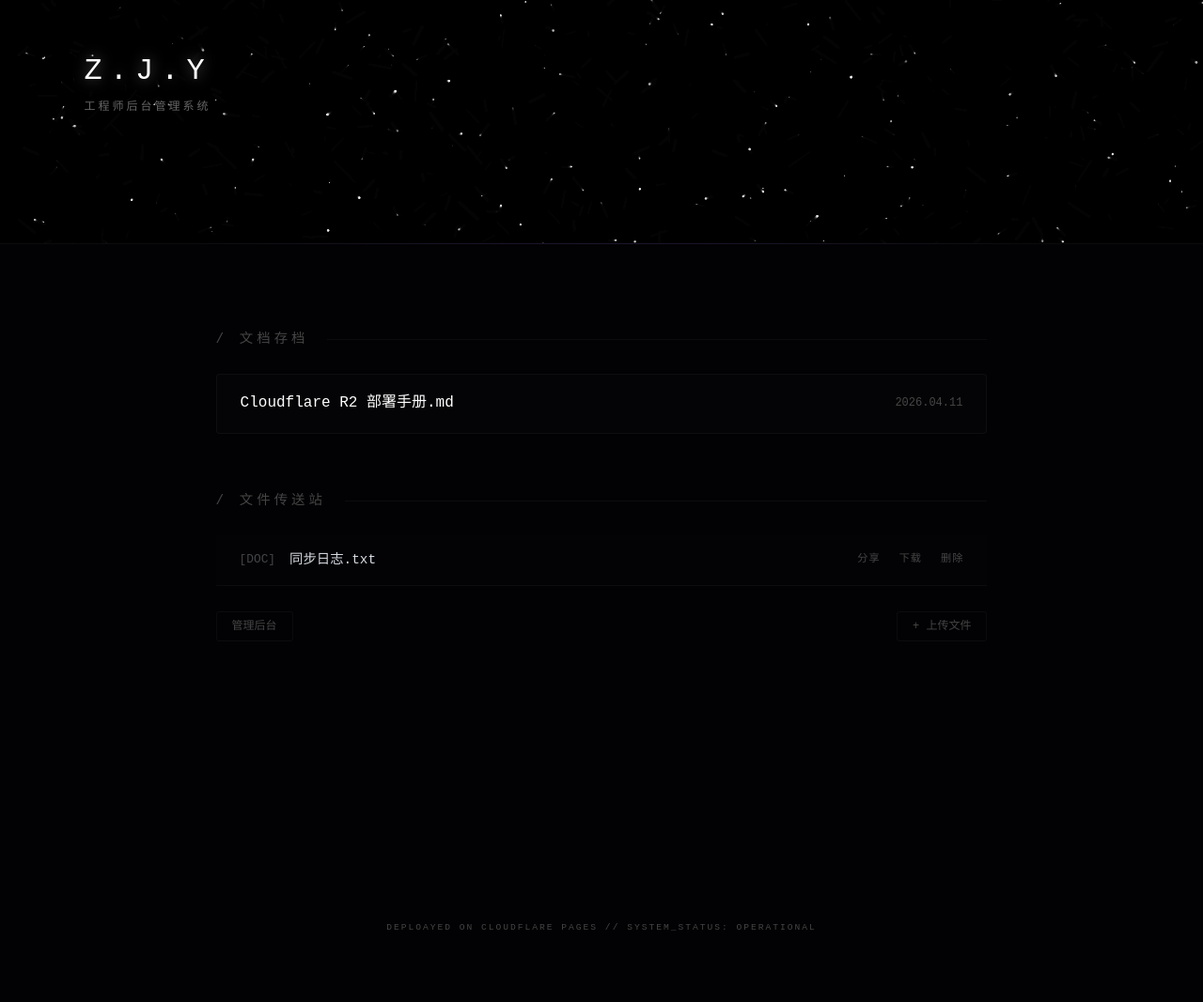
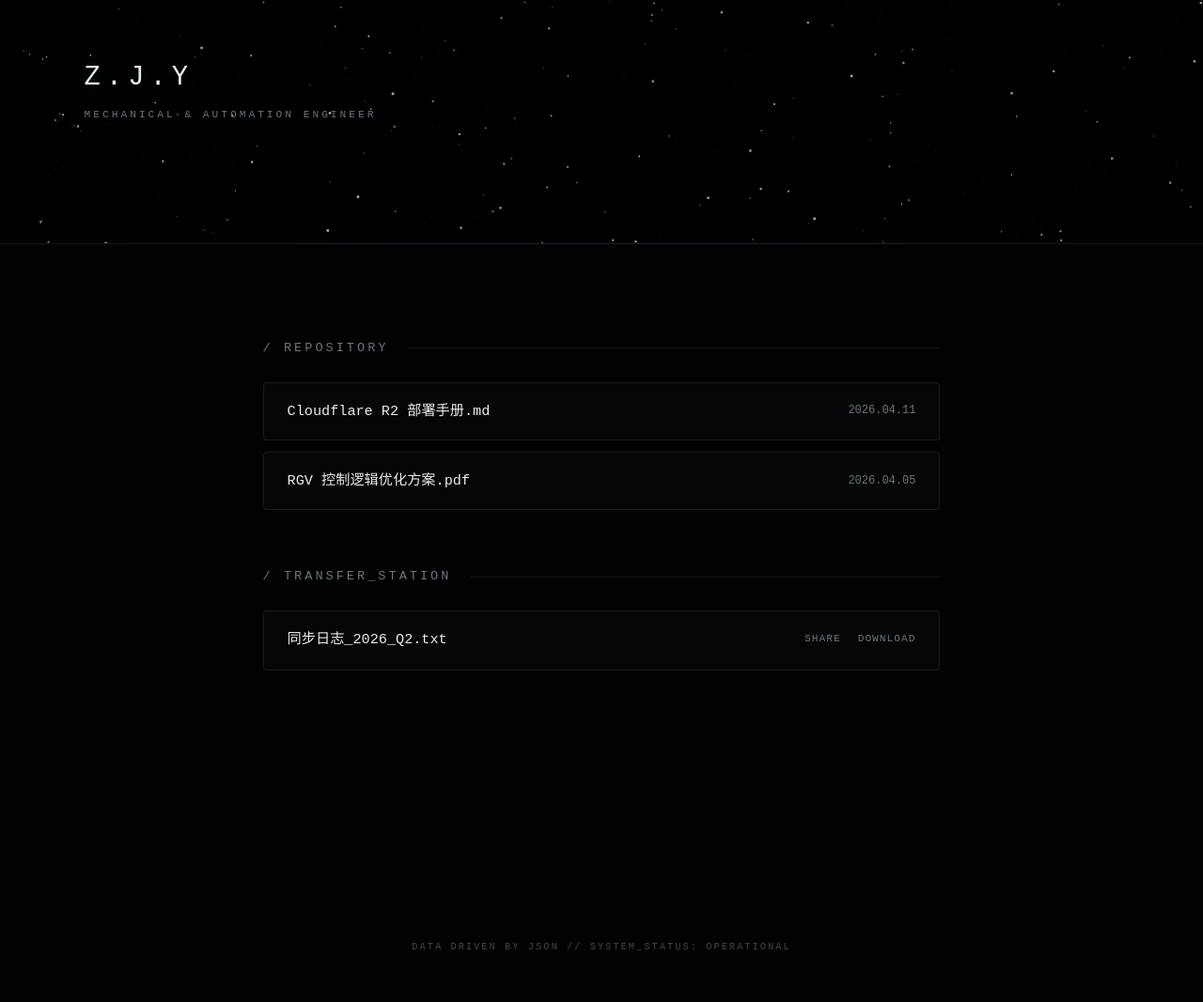
Before and after one commit to zcfree0818/my-website, a plain HTML site: page index.html in a window 1280 px wide. Shown: the whole page at 94% size. Before the commit the page ends 1035 px from the top, so only its background shows below. Drawn offline with Linux system fonts and the light colour scheme.

Commit message:
Update index.html

```diff
--- a/index.html
+++ b/index.html
@@ -7,65 +7,50 @@
     <style>
         :root {
             --bg-color: #020204;
-            --main-text: rgba(224, 230, 237, 0.95);
-            --sub-text: rgba(136, 136, 136, 0.5);
-            --border-color: rgba(255, 255, 255, 0.04);
-            --star-white: #ffffff;
+            --main-text: #ced4da;
+            --title-white: #e9ecef;
+            --sub-text: #6c757d;
+            --border-color: rgba(255, 255, 255, 0.08);
             --accent-blue: #00f2fe;
-            --danger-red: #ff4d4f;
+            --danger-red: #ff7875;
         }
 
         * { margin: 0; padding: 0; box-sizing: border-box; font-family: 'JetBrains Mono', 'PingFang SC', monospace; cursor: default; }
         body { background-color: var(--bg-color); color: var(--main-text); line-height: 1.6; overflow-x: hidden; }
 
-        /* --- 头部星空 --- */
-        .header-strip { height: 260px; width: 100%; position: relative; overflow: hidden; display: flex; align-items: flex-start; border-bottom: 1px solid var(--border-color); background: radial-gradient(circle at center, #1a0f2e 0%, var(--bg-color) 70%); }
+        .header-strip { height: 260px; width: 100%; position: relative; overflow: hidden; display: flex; align-items: flex-start; border-bottom: 1px solid var(--border-color); background: radial-gradient(circle at center, #100a1f 0%, var(--bg-color) 85%); }
         #particle-canvas { position: absolute; top: 0; left: 0; width: 100%; height: 100%; z-index: 1; }
-        .header-content { position: relative; z-index: 10; padding: 50px 0 0 7vw; pointer-events: none; }
-        .name { font-size: 2rem; font-weight: 300; letter-spacing: 8px; color: var(--star-white); text-shadow: 0 0 15px rgba(255, 255, 255, 0.4); }
-        .role { font-size: 0.75rem; color: rgba(255, 255, 255, 0.4); letter-spacing: 3px; text-transform: uppercase; }
+        .header-content { position: relative; z-index: 10; padding: 60px 0 0 7vw; pointer-events: none; }
+        .name { font-size: 1.8rem; font-weight: 300; letter-spacing: 6px; color: var(--title-white); text-shadow: 0 0 20px rgba(0, 242, 254, 0.2); }
+        .role { font-size: 0.7rem; color: var(--sub-text); letter-spacing: 3px; text-transform: uppercase; margin-top: 8px; display: block; }
 
-        /* --- 主体 --- */
-        .main-content { padding: 40px 7vw; max-width: 1000px; margin: 0 auto; min-height: 80vh; }
-        .section-header { margin: 50px 0 25px; display: flex; align-items: center; gap: 20px; }
-        .section-header h2 { font-size: 0.9rem; letter-spacing: 4px; color: var(--sub-text); font-weight: 400; }
+        .main-content { padding: 40px 7vw; max-width: 900px; margin: 0 auto; min-height: 80vh; }
+        .section-header { margin: 60px 0 25px; display: flex; align-items: center; gap: 20px; }
+        .section-header h2 { font-size: 0.85rem; letter-spacing: 3px; color: var(--sub-text); font-weight: 500; text-transform: uppercase; }
         .section-header::after { content: ""; flex: 1; height: 1px; background: var(--border-color); }
 
-        /* --- 文章列表 --- */
-        .item-list { display: flex; flex-direction: column; gap: 12px; margin-bottom: 60px; }
-        .article-row { display: flex; justify-content: space-between; align-items: center; padding: 18px 25px; background: rgba(255, 255, 255, 0.01); border: 1px solid var(--border-color); border-radius: 4px; transition: 0.3s; text-decoration: none; color: inherit; }
-        .article-row:hover { border-color: rgba(255, 255, 255, 0.15); background: rgba(255, 255, 255, 0.02); transform: translateX(5px); }
-        .article-title { font-size: 1rem; font-weight: 400; color: #fff; }
+        .article-row, .file-row {
+            display: flex; justify-content: space-between; align-items: center;
+            padding: 18px 25px; background: rgba(255, 255, 255, 0.02);
+            border: 1px solid var(--border-color); border-radius: 4px;
+            transition: all 0.3s ease; text-decoration: none; color: inherit; margin-bottom: 12px;
+        }
+        .article-row:hover, .file-row:hover {
+            border-color: rgba(0, 242, 254, 0.3);
+            background: rgba(255, 255, 255, 0.04);
+            transform: translateX(4px);
+        }
+        .article-title, .file-name { font-size: 0.95rem; color: var(--title-white); }
+        .date-tag { font-size: 0.75rem; color: var(--sub-text); }
 
-        /* --- 文件列表 --- */
-        .file-row { display: flex; justify-content: space-between; align-items: center; padding: 15px 25px; border-bottom: 1px solid var(--border-color); background: rgba(255, 255, 255, 0.005); transition: 0.3s; }
-        .file-row:hover { background: rgba(255, 255, 255, 0.015); }
-        .file-info { display: flex; align-items: center; gap: 15px; flex: 1; }
-        .file-icon { opacity: 0.3; font-size: 0.8rem; }
-        .file-name { font-size: 0.9rem; color: var(--main-text); }
+        .file-actions { display: flex; gap: 18px; }
+        .action-link {
+            font-size: 0.7rem; color: var(--sub-text); text-decoration: none;
+            letter-spacing: 1px; cursor: pointer; border-bottom: 1px solid transparent; transition: 0.2s;
+        }
+        .action-link:hover { color: var(--accent-blue); border-bottom-color: var(--accent-blue); }
 
-        .file-actions { display: flex; gap: 20px; }
-        .action-link { font-size: 0.7rem; color: var(--sub-text); text-decoration: none; letter-spacing: 1px; cursor: pointer; border-bottom: 1px solid transparent; transition: 0.2s; }
-        .action-link:hover { color: #fff; border-bottom: 1px solid #fff; }
-        .action-link.delete:hover { color: var(--danger-red); border-bottom-color: var(--danger-red); }
-
-        /* --- 底部控制 --- */
-        .bottom-controls { margin-top: 30px; display: flex; justify-content: space-between; align-items: center; }
-        .mini-upload-btn, .admin-entry-btn { font-size: 0.75rem; color: var(--sub-text); border: 1px solid var(--border-color); padding: 8px 16px; border-radius: 3px; cursor: pointer; transition: 0.3s; text-decoration: none; }
-        .mini-upload-btn:hover, .admin-entry-btn:hover { border-color: rgba(255,255,255,0.3); color: #fff; }
-
-        /* --- 后台管理遮罩层 --- */
-        #admin-panel { position: fixed; top: 0; left: 0; width: 100%; height: 100%; background: var(--bg-color); z-index: 100; display: none; padding: 40px 7vw; overflow-y: auto; }
-        .admin-header { display: flex; justify-content: space-between; align-items: center; margin-bottom: 40px; border-bottom: 1px solid var(--border-color); padding-bottom: 20px; }
-        .admin-grid { display: grid; grid-template-columns: 1fr 1fr; gap: 30px; }
-        .editor-container { display: flex; flex-direction: column; gap: 15px; }
-        input, textarea { background: rgba(255,255,255,0.05); border: 1px solid var(--border-color); color: #fff; padding: 15px; border-radius: 4px; outline: none; }
-        textarea { height: 400px; resize: vertical; font-family: 'JetBrains Mono', monospace; }
-        .save-btn { background: var(--star-white); color: #000; padding: 12px; border-radius: 4px; text-align: center; font-weight: bold; margin-top: 10px; }
-
-        /* 极简进度条 */
-        .mini-progress { height: 1px; background: var(--accent-blue); width: 0; position: fixed; bottom: 0; left: 0; transition: width 0.3s; }
-        footer { padding: 80px 0 40px; text-align: center; font-size: 0.6rem; color: var(--sub-text); letter-spacing: 2px; }
+        footer { padding: 100px 0 50px; text-align: center; font-size: 0.65rem; color: var(--sub-text); letter-spacing: 2px; opacity: 0.6; }
     </style>
 </head>
 <body>
@@ -74,152 +59,100 @@
         <canvas id="particle-canvas"></canvas>
         <div class="header-content">
             <h1 class="name">Z.J.Y</h1>
-            <span class="role">工程师后台管理系统</span>
+            <span class="role">Mechanical & Automation Engineer</span>
         </div>
     </header>
 
-    <main class="main-content" id="visitor-view">
-        <div class="section-header"><h2>/ 文档存档</h2></div>
-        <div class="item-list" id="article-list">
-            <a href="#" class="article-row">
-                <span class="article-title">Cloudflare R2 部署手册.md</span>
-                <span style="font-size: 0.75rem; color: var(--sub-text);">2026.04.11</span>
-            </a>
-        </div>
+    <main class="main-content">
+        <div class="section-header"><h2>/ REPOSITORY</h2></div>
+        <div id="article-list"></div>
 
-        <div class="section-header"><h2>/ 文件传送站</h2></div>
-        <div id="file-container">
-            <div class="file-row">
-                <div class="file-info">
-                    <span class="file-icon">[DOC]</span>
-                    <span class="file-name">同步日志.txt</span>
-                </div>
-                <div class="file-actions">
-                    <span class="action-link" onclick="copyLink()">分享</span>
-                    <span class="action-link" onclick="downloadFile()">下载</span>
-                    <span class="action-link delete" onclick="deleteFile(this)">删除</span>
-                </div>
-            </div>
-        </div>
-
-        <div class="bottom-controls">
-            <div class="admin-entry">
-                <span class="admin-entry-btn" onclick="toggleAdmin(true)">管理后台</span>
-            </div>
-            <div class="upload-footer">
-                <input type="file" id="file-input" style="display:none">
-                <label for="file-input" class="mini-upload-btn">+ 上传文件</label>
-            </div>
-        </div>
+        <div class="section-header"><h2>/ TRANSFER_STATION</h2></div>
+        <div id="file-container"></div>
     </main>
 
-    <div id="admin-panel">
-        <div class="admin-header">
-            <h3>编辑管理中心 / EDITOR</h3>
-            <span class="admin-entry-btn" onclick="toggleAdmin(false)">返回前台</span>
-        </div>
-
-        <div class="admin-grid">
-            <div class="editor-container">
-                <h4 style="color:var(--sub-text)">发布新文章</h4>
-                <input type="text" id="post-title" placeholder="文章标题 (例如: RGV逻辑优化.md)">
-                <textarea id="post-content" placeholder="在此输入 Markdown 或文本内容..."></textarea>
-                <div class="save-btn" onclick="savePost()">发布并更新首页</div>
-            </div>
-            <div class="editor-container">
-                <h4 style="color:var(--sub-text)">操作指南</h4>
-                <p style="font-size: 0.8rem; color: var(--sub-text)">
-                    1. 这里的删除和发布目前为【前端模拟】。<br>
-                    2. 若要真正生效，请配合 GitHub Token 对接 API。<br>
-                    3. 文件删除会立即从页面移除（重启刷新后恢复）。
-                </p>
-            </div>
-        </div>
-    </div>
-
-    <div class="mini-progress" id="upload-progress"></div>
-
-    <footer>
-        <p>DEPLOAYED ON CLOUDFLARE PAGES // SYSTEM_STATUS: OPERATIONAL</p>
-    </footer>
+    <footer><p>DATA DRIVEN BY JSON // SYSTEM_STATUS: OPERATIONAL</p></footer>
 
     <script>
-        /* --- 1. 星空动画 --- */
+        /* --- 1. 数据加载逻辑 --- */
+        async function loadData() {
+            try {
+                const response = await fetch('data.json');
+                const data = await response.json();
+
+                // 渲染文章
+                const articleList = document.getElementById('article-list');
+                articleList.innerHTML = data.articles.map(art => `
+                    <a href="${art.url}" class="article-row">
+                        <span class="article-title">${art.title}</span>
+                        <span class="date-tag">${art.date}</span>
+                    </a>
+                `).join('');
+
+                // 渲染文件
+                const fileContainer = document.getElementById('file-container');
+                fileContainer.innerHTML = data.files.map(file => `
+                    <div class="file-row">
+                        <div class="file-info"><span class="file-name">${file.name}</span></div>
+                        <div class="file-actions">
+                            <span class="action-link" onclick="alert('链接已复制')">SHARE</span>
+                            <span class="action-link" onclick="alert('准备下载')">DOWNLOAD</span>
+                        </div>
+                    </div>
+                `).join('');
+            } catch (error) {
+                console.error('加载失败:', error);
+            }
+        }
+        window.onload = () => { loadData(); anim(); };
+
+        /* --- 2. 黑洞引力特效 (回归版) --- */
         const canvas = document.getElementById('particle-canvas');
         const ctx = canvas.getContext('2d');
         const header = document.querySelector('.header-strip');
+        let mouse = { x: null, y: null, active: false };
+        header.addEventListener('mousemove', (e) => {
+            const rect = canvas.getBoundingClientRect();
+            mouse.x = e.clientX - rect.left; mouse.y = e.clientY - rect.top; mouse.active = true;
+        });
+        header.addEventListener('mouseleave', () => { mouse.active = false; });
         function resize() { canvas.width = header.clientWidth; canvas.height = header.clientHeight; }
         window.addEventListener('resize', resize); resize();
+
         let particles = [];
         class Particle {
             constructor() { this.reset(); }
             reset() {
                 this.x = Math.random() * canvas.width; this.y = Math.random() * canvas.height;
-                this.vx = (Math.random() - 0.5) * 0.2; this.vy = (Math.random() - 0.5) * 0.2;
-                this.size = Math.random() * 1.2; this.life = Math.random() * 150 + 100;
+                this.vx = (Math.random() - 0.5) * 0.4; this.vy = (Math.random() - 0.5) * 0.4;
+                this.size = Math.random() * 1.3; this.life = Math.random() * 200 + 100;
+                this.maxLife = this.life;
             }
-            update() { this.x += this.vx; this.y += this.vy; this.life--; if(this.life <= 0) this.reset(); }
-            draw() { ctx.fillStyle = `rgba(255,255,255,${this.life/250})`; ctx.beginPath(); ctx.arc(this.x, this.y, this.size, 0, Math.PI*2); ctx.fill(); }
+            update() {
+                if (mouse.active) {
+                    const dx = this.x - mouse.x; const dy = this.y - mouse.y;
+                    const dist = Math.sqrt(dx*dx + dy*dy);
+                    if (dist < 250) {
+                        const force = (250 - dist) / 250; const angle = Math.atan2(dy, dx);
+                        this.vx -= Math.cos(angle) * force * 0.5; this.vy -= Math.sin(angle) * force * 0.5;
+                    }
+                }
+                this.vx *= 0.97; this.vy *= 0.97;
+                this.x += this.vx; this.y += this.vy;
+                this.life--; if(this.life <= 0) this.reset();
+            }
+            draw() {
+                const opacity = (this.life / this.maxLife) * 0.5;
+                ctx.fillStyle = `rgba(206, 212, 218, ${opacity})`;
+                ctx.beginPath(); ctx.arc(this.x, this.y, this.size, 0, Math.PI*2); ctx.fill();
+            }
         }
         for(let i=0; i<200; i++) particles.push(new Particle());
-        function anim() { ctx.fillStyle = 'rgba(2, 2, 4, 0.1)'; ctx.fillRect(0, 0, canvas.width, canvas.height); particles.forEach(p => { p.update(); p.draw(); }); requestAnimationFrame(anim); }
-        anim();
-
-        /* --- 2. 管理页面切换 --- */
-        function toggleAdmin(show) {
-            document.getElementById('admin-panel').style.display = show ? 'block' : 'none';
-            document.getElementById('visitor-view').style.display = show ? 'none' : 'block';
+        function anim() {
+            ctx.fillStyle = 'rgba(2, 2, 4, 0.2)'; ctx.fillRect(0, 0, canvas.width, canvas.height);
+            particles.forEach(p => { p.update(); p.draw(); });
+            requestAnimationFrame(anim);
         }
-
-        /* --- 3. 模拟网盘功能 --- */
-        function deleteFile(btn) {
-            if(confirm('确定要从传送站移除该文件吗？')) {
-                btn.closest('.file-row').remove();
-            }
-        }
-
-        function savePost() {
-            const title = document.getElementById('post-title').value;
-            if(!title) return alert('请输入标题');
-
-            // 模拟发布：在前台列表中新增一项
-            const list = document.getElementById('article-list');
-            const row = document.createElement('a');
-            row.className = 'article-row';
-            row.href = "#";
-            row.innerHTML = `<span class="article-title">${title}</span><span style="font-size: 0.75rem; color: var(--sub-text);">刚刚</span>`;
-            list.prepend(row);
-
-            alert('发布成功（模拟）！已更新至首页。');
-            toggleAdmin(false);
-            document.getElementById('post-title').value = "";
-            document.getElementById('post-content').value = "";
-        }
-
-        // 文件上传模拟
-        document.getElementById('file-input').addEventListener('change', (e) => {
-            const file = e.target.files[0];
-            if (file) {
-                const prog = document.getElementById('upload-progress');
-                prog.style.width = '100%';
-                setTimeout(() => {
-                    const row = document.createElement('div');
-                    row.className = 'file-row';
-                    row.innerHTML = `
-                        <div class="file-info">
-                            <span class="file-icon">[NEW]</span>
-                            <span class="file-name">${file.name}</span>
-                        </div>
-                        <div class="file-actions">
-                            <span class="action-link">分享</span>
-                            <span class="action-link">下载</span>
-                            <span class="action-link delete" onclick="deleteFile(this)">删除</span>
-                        </div>`;
-                    document.getElementById('file-container').prepend(row);
-                    prog.style.width = '0%';
-                }, 500);
-            }
-        });
     </script>
 </body>
 </html>
```
